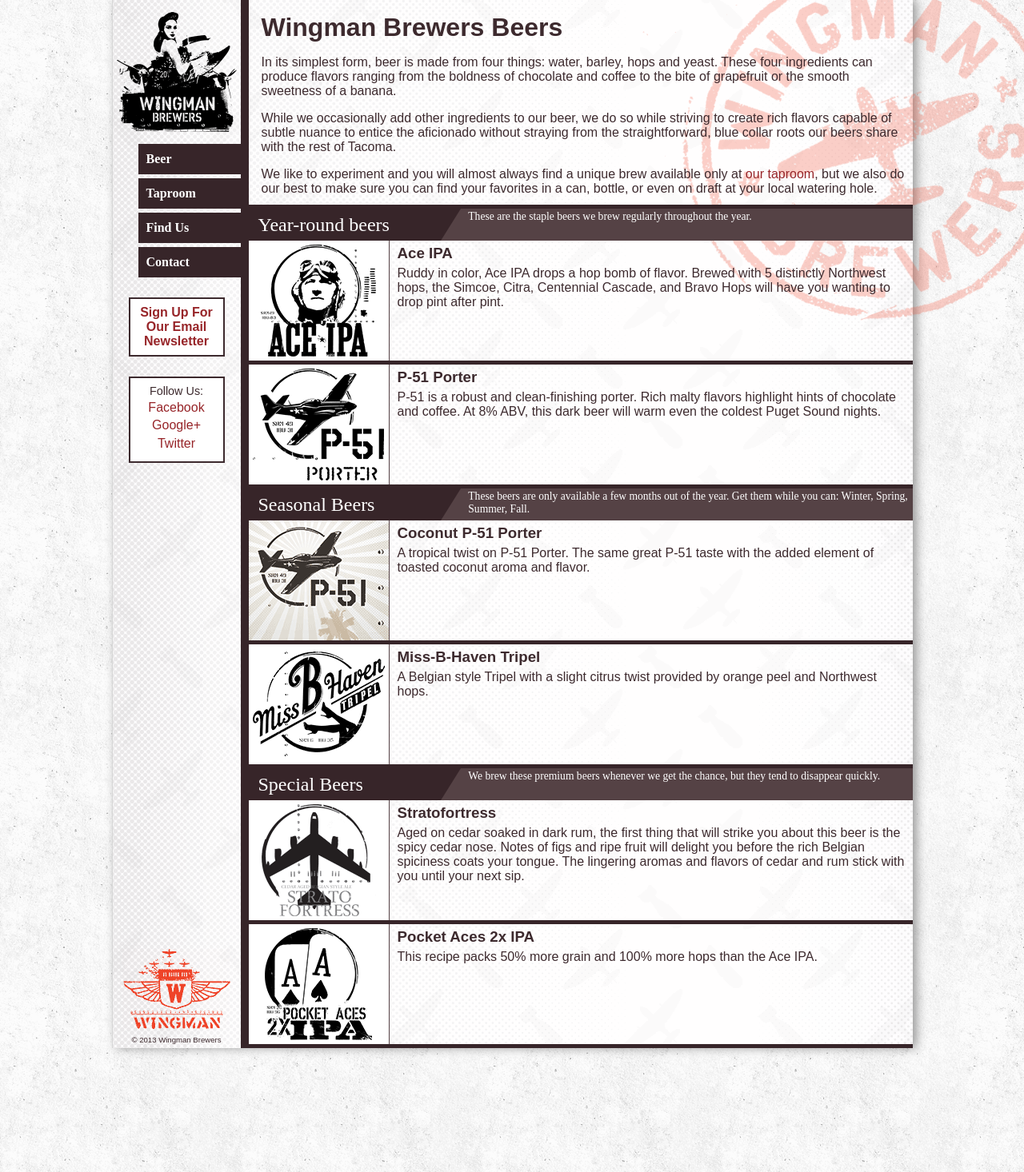
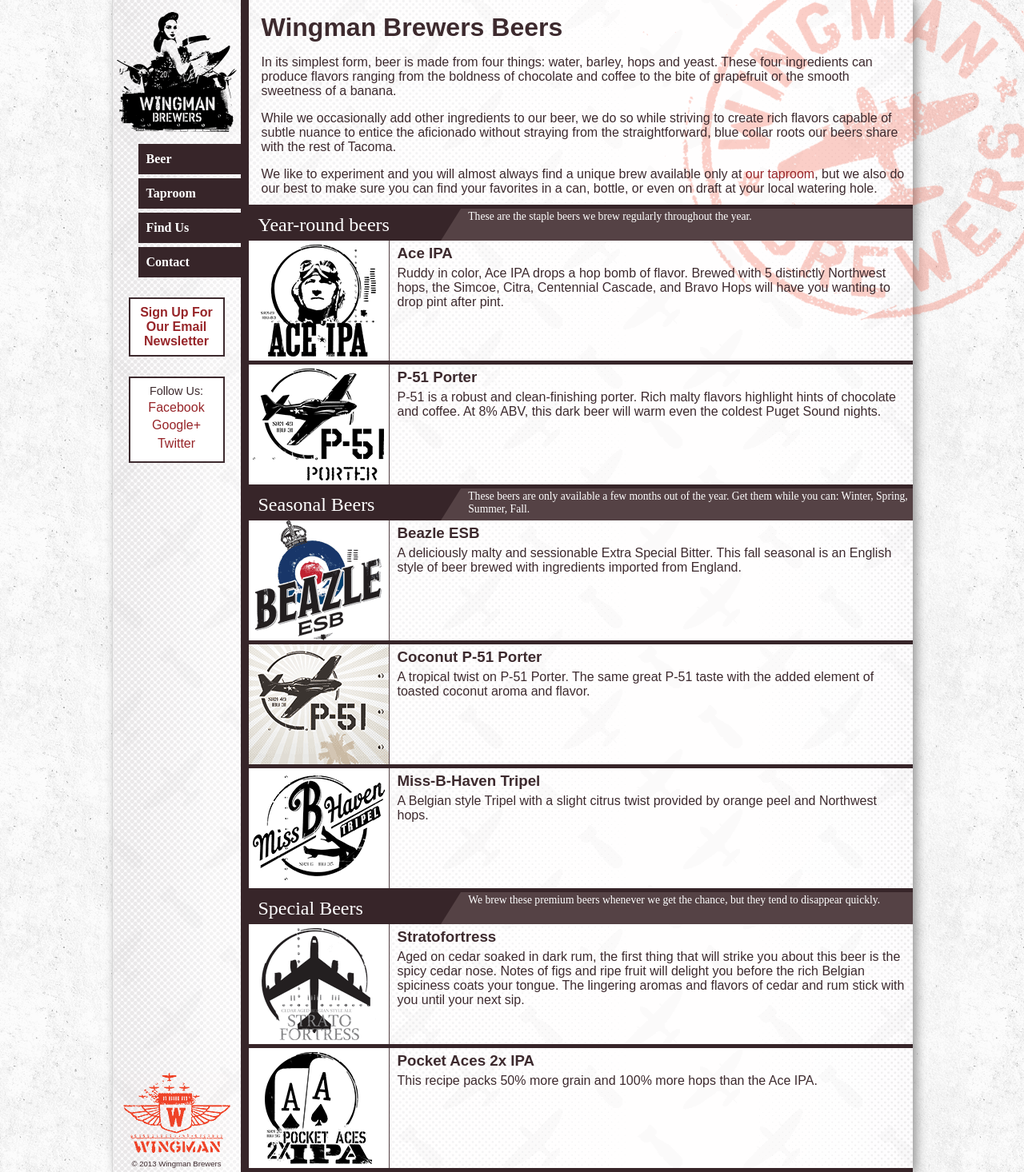
Before and after one commit to wingmanbrewers/wingmanbrewers.github.io, a Jekyll site: the page built from beer/index.html, in a window 1280 px wide. Shown: the whole page at 80% size. Built offline with Jekyll 4.4.1, drawn with Linux system fonts in a browser that asks for light colours; nearby versions of some CDN libraries; some of the changed lines change nothing that is shown.

Commit message:
Add Beazle ESB

```diff
--- /dev/null
+++ b/_includes/beers/beazle.html
@@ -0,0 +1,5 @@
+{% assign name = "Beazle ESB" %}
+{% assign image = "beazle" %}
+{% assign description = "A deliciously malty and sessionable Extra Special Bitter.  This fall seasonal is an English style of beer brewed with ingredients imported from England." %}
+{% assign abv = 5.3 %}
+{% include beers/beer_layout.html %}
--- a/beer/index.html
+++ b/beer/index.html
@@ -43,6 +43,7 @@
     </div>
 
     <ul class="beerlist">
+        {% include beers/beazle.html %}
         {% include beers/p51_coconut.html %}
         {% include beers/missbhaven.html %}
     </ul>
```
Also changed, not shown: img/beer/beazle.png (added).
